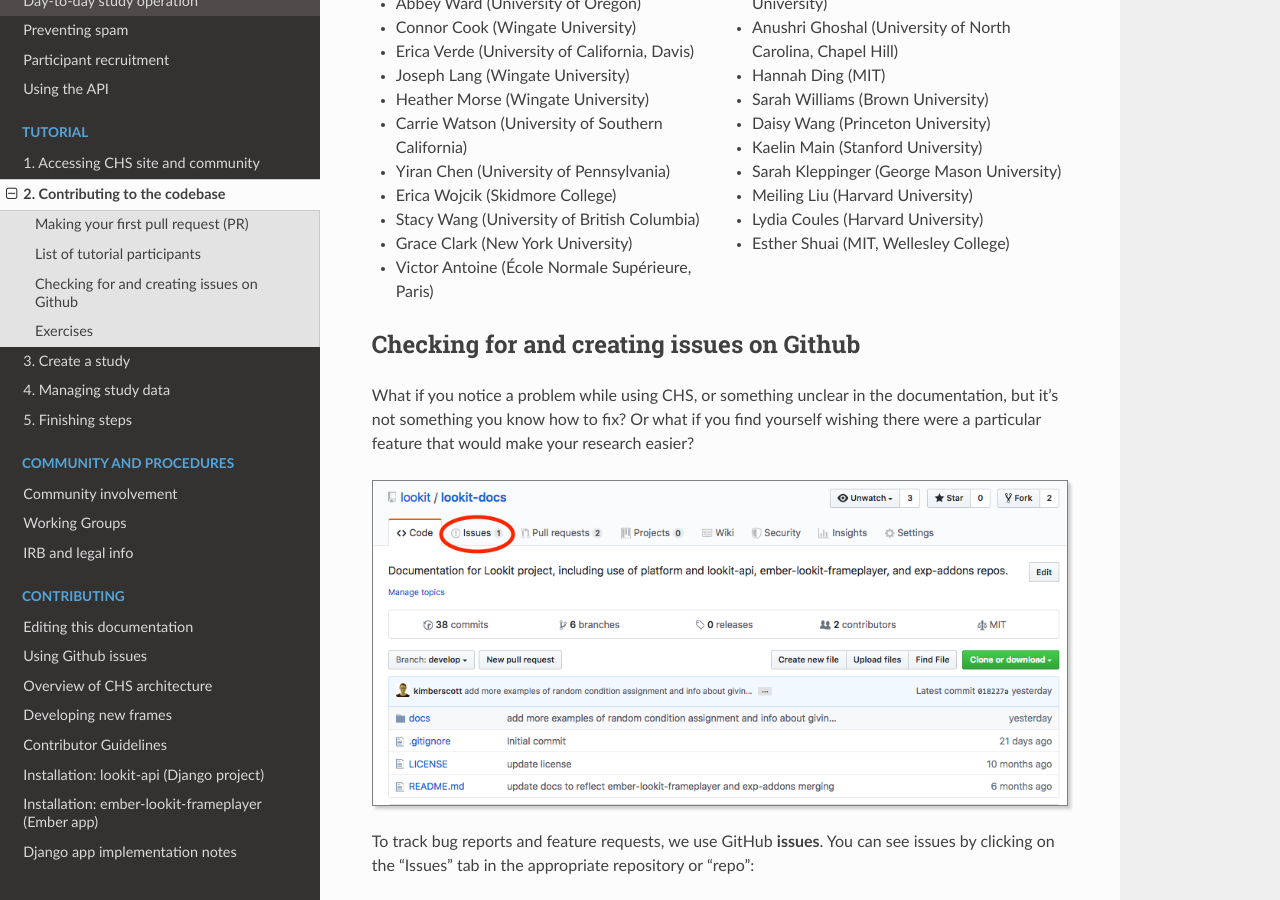
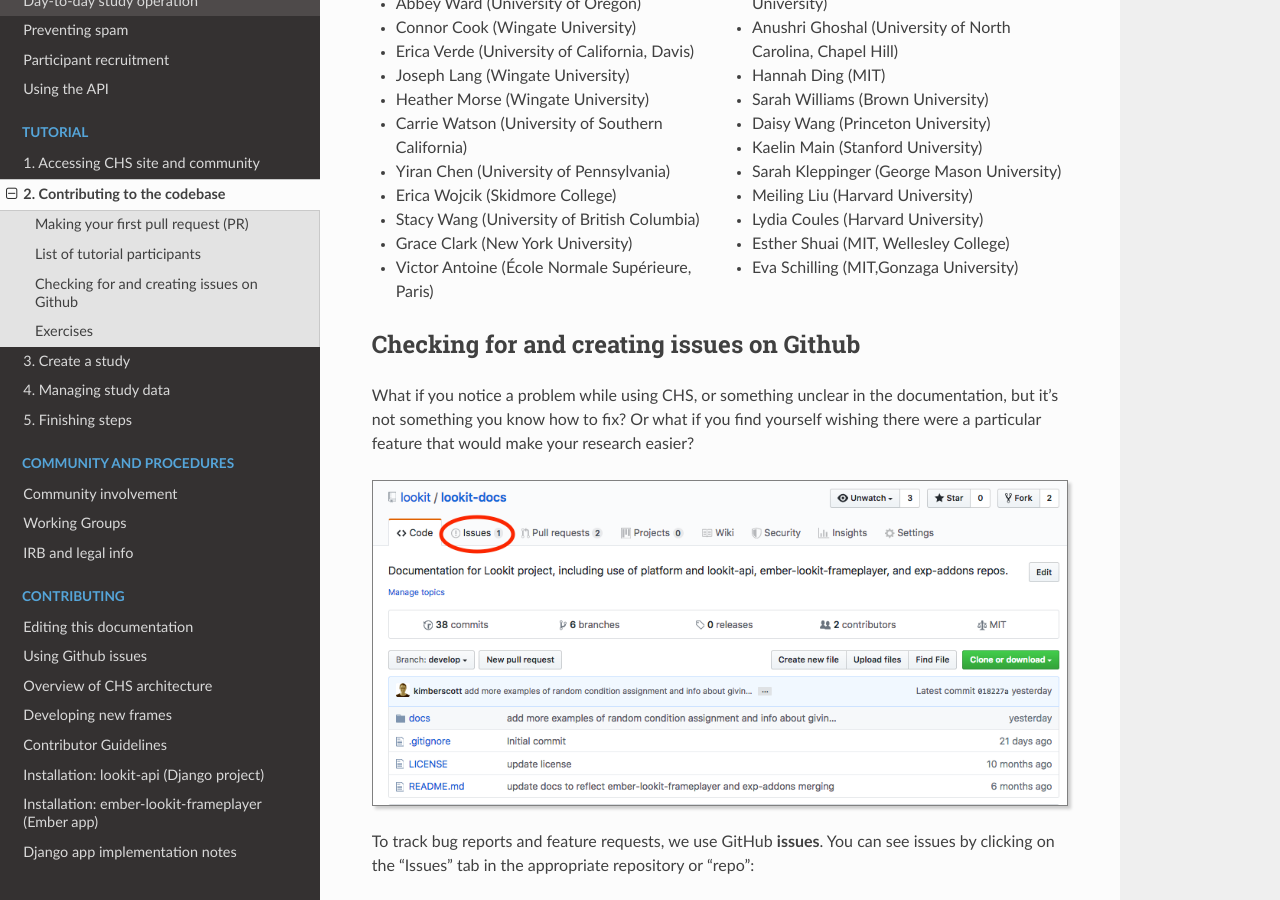
Before and after one commit to lookit/lookit-docs, a Sphinx documentation site: the page built from docs/source/tutorial-contributing.rst, in a window 1280 px wide and 900 px high, scrolled down 9441 px. Built offline with Sphinx 7.4.7 and the Read the Docs theme 3.1.0, drawn with Linux system fonts in a browser that asks for light colours.

Commit message:
Update tutorial-contributing.rst

```diff
--- a/docs/source/tutorial-contributing.rst
+++ b/docs/source/tutorial-contributing.rst
@@ -384,6 +384,7 @@
 - Meiling Liu (Harvard University)
 - Lydia Coules (Harvard University)
 - Esther Shuai (MIT, Wellesley College)
+- Eva Schilling (MIT,Gonzaga University)
 
 Checking for and creating issues on Github
 -------------------------------------------
```
